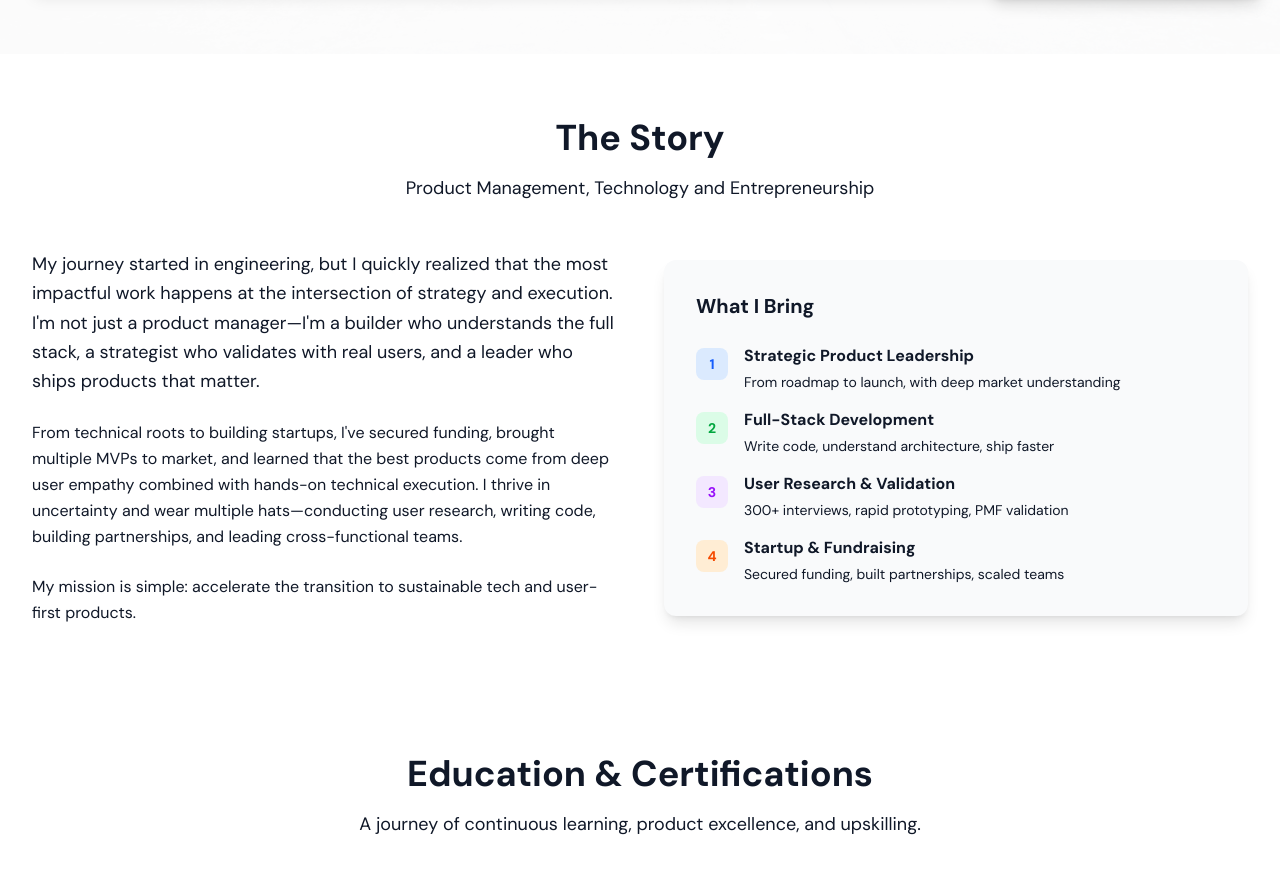
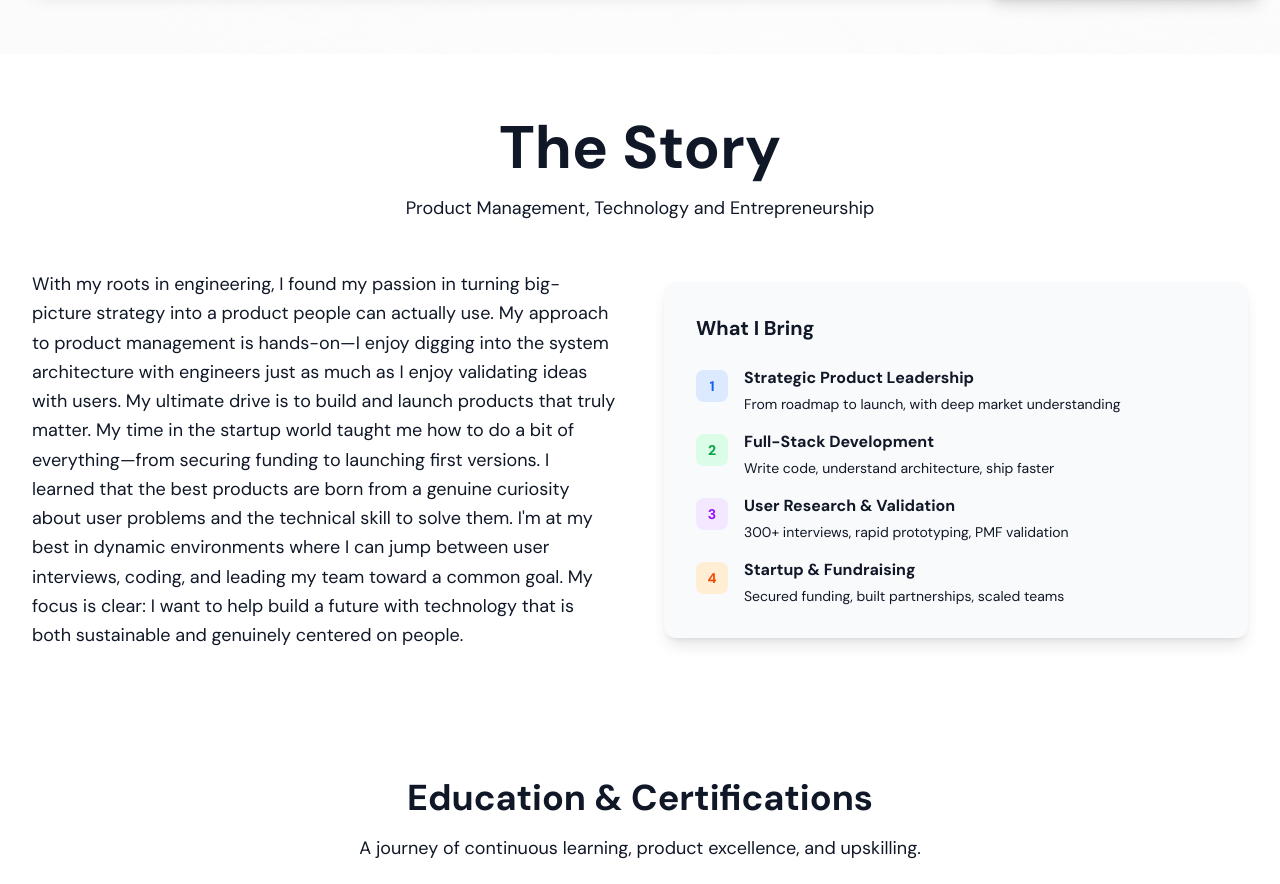
Before and after one commit to Highcard1/RezaBoostani, a Next.js app in the folder portfolio/: page / in a window 1280 px wide. Shown: the part 785-1669 px from the top of the page. Built offline with nearby package versions, Linux system fonts and the light colour scheme.

Commit message:
new changes added

```diff
--- a/portfolio/src/components/AboutSection.tsx
+++ b/portfolio/src/components/AboutSection.tsx
@@ -3,7 +3,7 @@ export default function AboutSection() {
     <section id="about" className="py-8 sm:py-16 px-2 sm:px-4 lg:px-8">
       <div className="max-w-7xl mx-auto">
         <div className="text-center mb-8 sm:mb-12">
-          <h2 className="text-2xl sm:text-3xl lg:text-4xl font-bold mb-4">
+          <h2 className="text-2xl sm:text-4xl lg:text-6xl font-bold mb-4">
             The Story
           </h2>
           <p className="text-base sm:text-lg max-w-2xl mx-auto">
@@ -13,14 +13,11 @@ export default function AboutSection() {
         <div className="grid md:grid-cols-2 gap-8 sm:gap-12 items-center">
           <div className="space-y-4 sm:space-y-6">
             <p className="leading-relaxed text-sm sm:text-base lg:text-lg">
-              My journey started in engineering, but I quickly realized that the most impactful work happens at the intersection of strategy and execution. I&apos;m not just a product manager—I&apos;m a builder who understands the full stack, a strategist who validates with real users, and a leader who ships products that matter.
+            With my roots in engineering, I found my passion in turning big-picture strategy into a product people can actually use. My approach to product management is hands-on—I enjoy digging into the system architecture with engineers just as much as I enjoy validating ideas with users. My ultimate drive is to build and launch products that truly matter.
+
+My time in the startup world taught me how to do a bit of everything—from securing funding to launching first versions. I learned that the best products are born from a genuine curiosity about user problems and the technical skill to solve them. I'm at my best in dynamic environments where I can jump between user interviews, coding, and leading my team toward a common goal. My focus is clear: I want to help build a future with technology that is both sustainable and genuinely centered on people.
             </p>
-            <p className="leading-relaxed text-sm sm:text-base">
-              From technical roots to building startups, I&apos;ve secured funding, brought multiple MVPs to market, and learned that the best products come from deep user empathy combined with hands-on technical execution. I thrive in uncertainty and wear multiple hats—conducting user research, writing code, building partnerships, and leading cross-functional teams.
-            </p>
-            <p className="leading-relaxed text-sm sm:text-base">
-              My mission is simple: accelerate the transition to sustainable tech and user-first products.
-            </p>
+
           </div>
           <div className="bg-gray-50 rounded-xl p-4 sm:p-6 lg:p-8 shadow-lg">
             <h3 className="text-lg sm:text-xl font-semibold mb-4 sm:mb-6">
```
